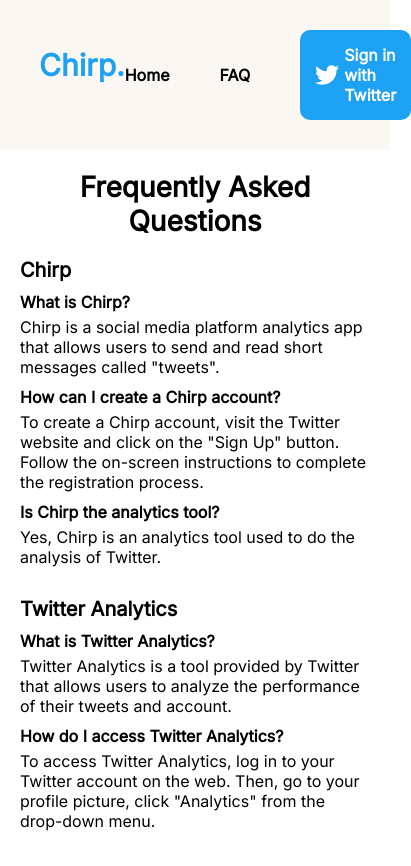
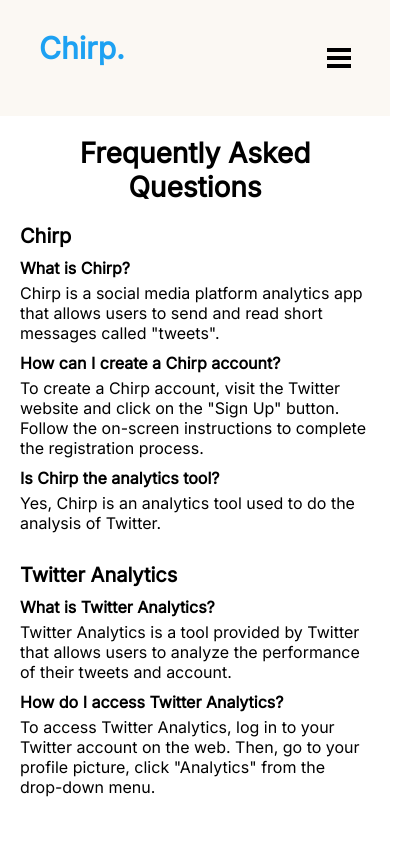
Before and after one commit to keshavkumar14092001/Chirp, a plain HTML site: page faq.html in a window 390 px wide. Shown: the whole page, 411 px wide, since content can reach past the window. Drawn offline with Linux system fonts and the light colour scheme.

Commit message:
Added hamburger functionality to FAQ page

```diff
--- a/faq.css
+++ b/faq.css
@@ -7,6 +7,11 @@
   text-decoration: none;
   list-style: none;
   font-family: "Inter", sans-serif;
+}
+
+html,
+body {
+  overflow-x: hidden;
 }
 
 .header {
@@ -69,8 +74,12 @@
   background-color: #005b93;
 }
 
+.hamburgur {
+  display: none;
+}
+
 .container {
-  max-width: 800px;
+  /* max-width: 800px; */
   margin: 0 auto;
   padding: 20px;
 }
@@ -111,4 +120,26 @@
   h3 {
     font-size: 16px;
   }
+
+  .navbarLinks {
+    position: absolute;
+    flex-direction: column;
+    background: #fbf8f3;
+    gap: 30px;
+    top: 100px;
+    left: -1000px;
+    padding: 40px;
+    transition: 0.3s;
+  }
+
+  .navbarLinks.active {
+    position: absolute;
+    right: 0px;
+    left: 0px;
+    transition: 0.3s;
+  }
+
+  .hamburgur {
+    display: block;
+  }
 }
--- a/faq.html
+++ b/faq.html
@@ -1,10 +1,12 @@
 <!DOCTYPE html>
 <html lang="en">
+
 <head>
   <meta charset="UTF-8" />
+  <meta http-equiv="X-UA-Compatible" content="IE=edge" />
   <meta name="viewport" content="width=device-width, initial-scale=1.0" />
+  <link rel="stylesheet" href="faq.css" />
   <title>Twitter FAQ</title>
-    <link rel="stylesheet" href="faq.css" />
 </head>
 
 <body>
@@ -12,13 +14,14 @@
     <nav class="navbar">
       <h1 class="websiteTitle"><a href="index.html">Chirp.</a></h1>
       <ul class="navbarLinks">
-          <li><a href="index.html">Home</a></li>
-          <li class="middleLi"><a href="faq.html">FAQ</a></li>
-          <li class="navbarButton">
+        <li class="listElement"><a href="index.html">Home</a></li>
+        <li class="middleLi listElement"><a href="faq.html">FAQ</a></li>
+        <li class="navbarButton listElement">
           <img src="./Assets/Twitter.svg" alt="loading" />
           <p>Sign in with Twitter</p>
         </li>
       </ul>
+      <img class="hamburgur" src="./Assets/Hamburger Menu.svg" alt="" />
     </nav>
   </header>
   <div class="container">
@@ -66,5 +69,21 @@
       </div>
     </div>
   </div>
+  <script>
+    const hamburger = document.querySelector(".hamburgur");
+    console.log(hamburger)
+    const navbarLinkContainer = document.querySelector(".navbarLinks");
+
+    hamburger.addEventListener("click", () => {
+      navbarLinkContainer.classList.toggle("active");
+    })
+
+    document.querySelectorAll(".listElement").forEach(element => element.addEventListener("click", () => {
+      hamburger.classList.remove("active");
+      navbarLinkContainer.classList.remove("active");
+    }))
+
+  </script>
 </body>
+
 </html>
--- a/style.css
+++ b/style.css
@@ -316,6 +316,10 @@
 }
 
 @media (max-width: 500px) {
+  html,body {
+    overflow-x: hidden;
+  }
+
   .secondHalf {
     width: 100%;
     background-image: url("Assets/Hero\ Image\ \(Desktop\ View\).png");
@@ -332,7 +336,7 @@
     background: #fbf8f3;
     gap: 30px;
     top: 100px;
-    right:-1000px;
+    right: -1000px;
     padding: 40px;
     transition: 0.3s;
   }
```
Lines whose indentation alone changed are shown as unchanged.
